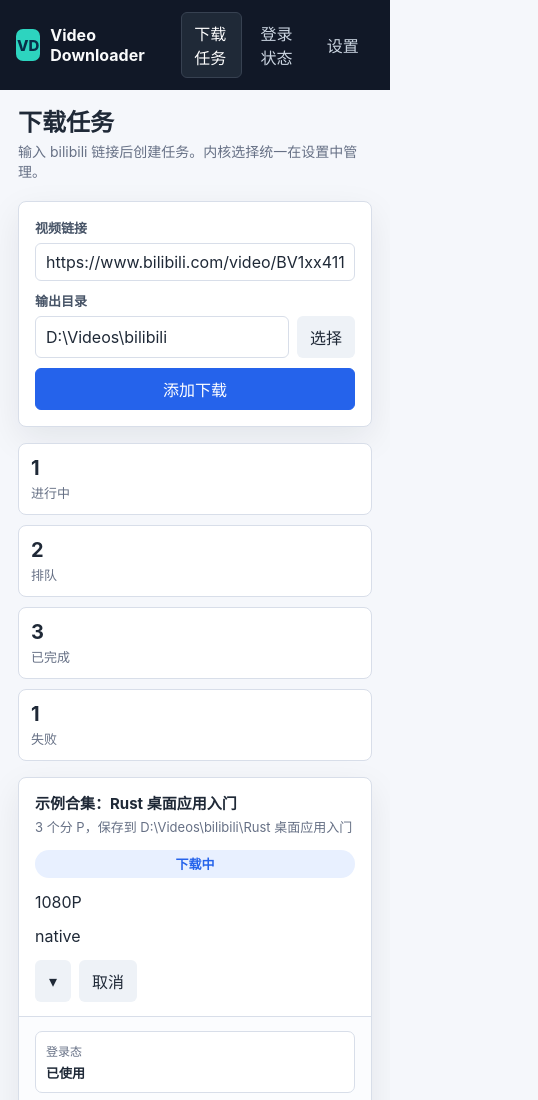
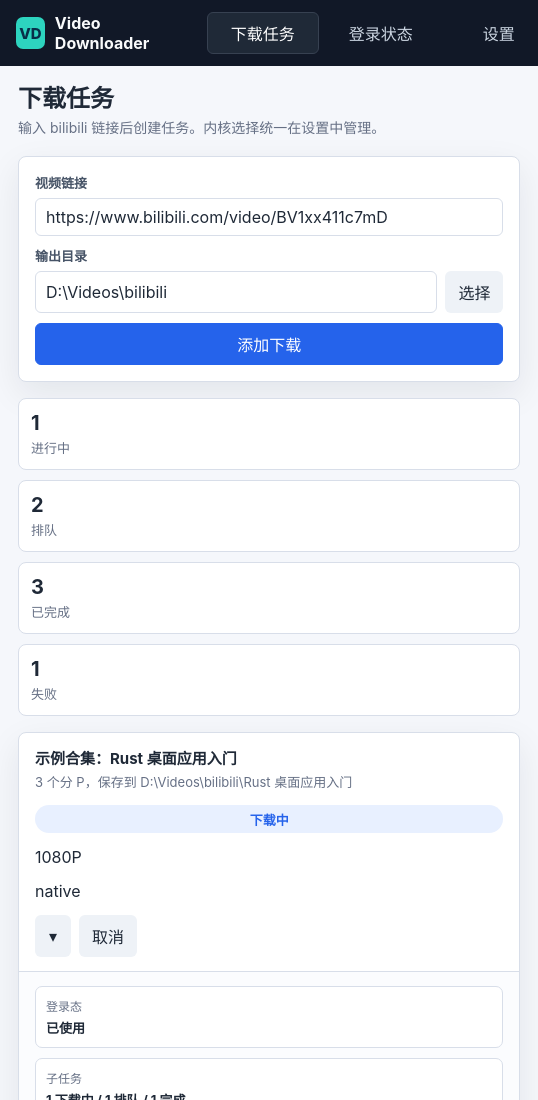
Before and after one commit to shenhaofang/video_downloader, a plain HTML site: page docs/superpowers/prototypes/video-downloader-ui/index.html in a window 390 px wide. Shown: the top 1100 px of the page, 538 px wide, since content can reach past the window. Drawn offline with Linux system fonts and the light colour scheme.

Commit message:
Widen narrow nav buttons

```diff
--- a/docs/superpowers/prototypes/video-downloader-ui/index.html
+++ b/docs/superpowers/prototypes/video-downloader-ui/index.html
@@ -131,11 +131,13 @@
       align-items: center;
       gap: 10px;
       width: 100%;
+      min-width: 96px;
       min-height: 42px;
       border: 1px solid transparent;
       background: transparent;
       color: #cbd5e1;
       text-align: left;
+      white-space: nowrap;
     }
 
     .nav button.active {
@@ -627,6 +629,13 @@
       .nav {
         display: flex;
         overflow: auto;
+      }
+
+      .nav button {
+        flex: 0 0 auto;
+        justify-content: center;
+        min-width: 112px;
+        width: auto;
       }
 
       .side-status {
```
Also changed, not shown: docs/superpowers/specs/2026-05-17-video-downloader-tauri-design.md (+2 -0 lines).
